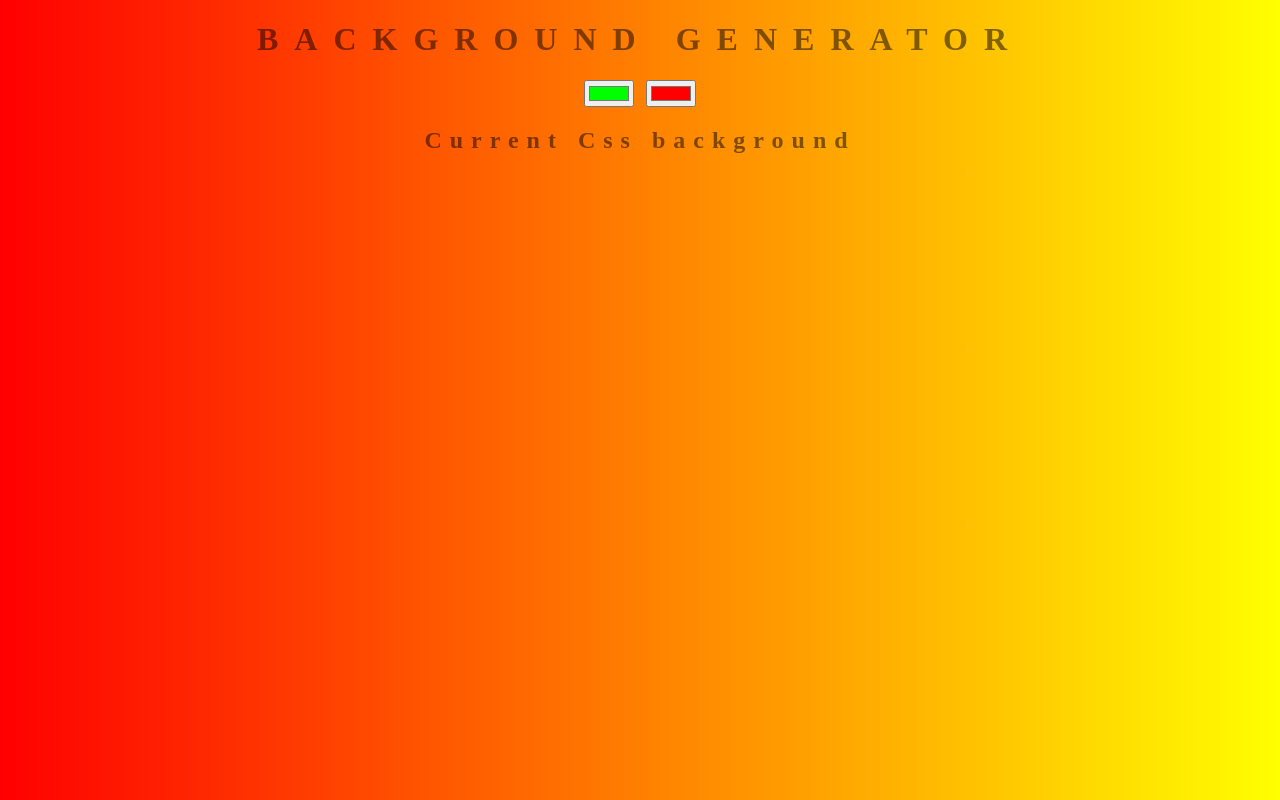
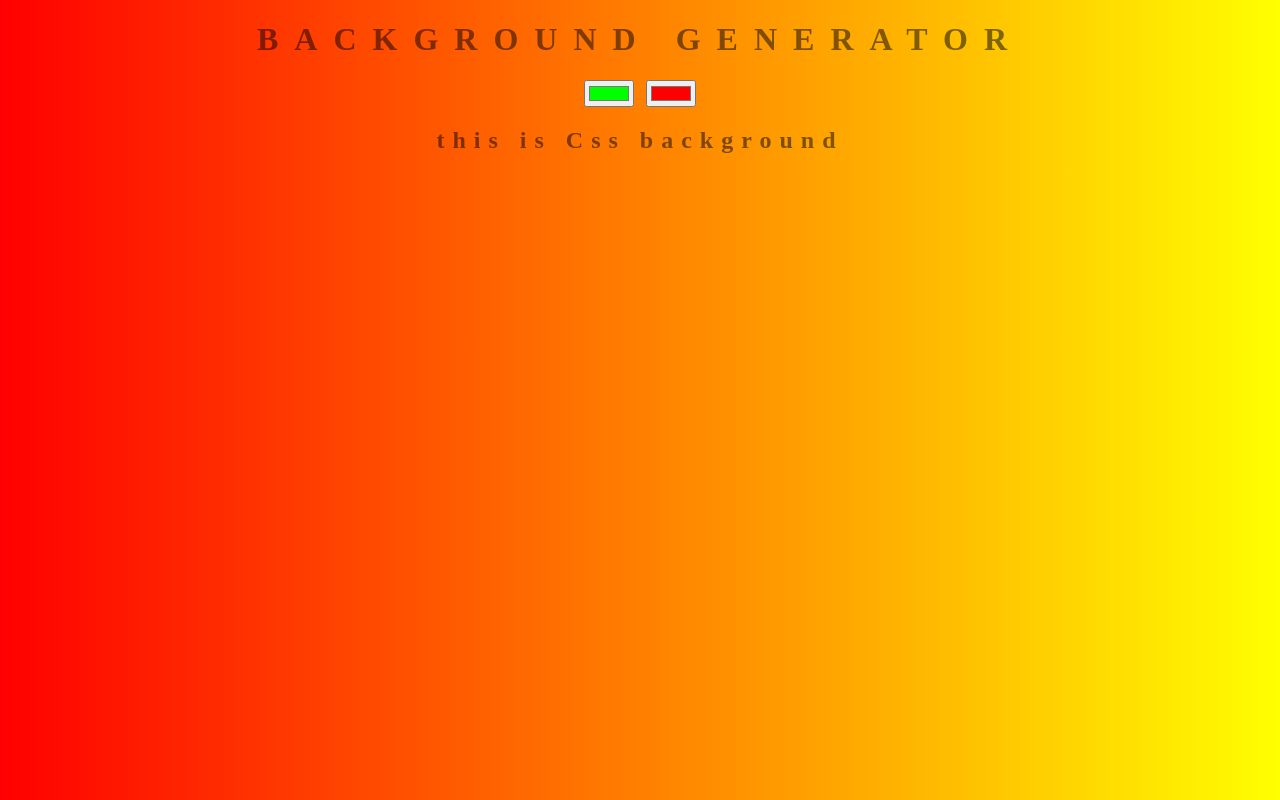
Before and after one commit to Pouya-A/paex, a plain HTML site: page backgroundgenerator.html in a window 1280 px wide. Drawn offline with Linux system fonts and the light colour scheme.

Commit message:
changing h2 tag text

```diff
--- a/backgroundgenerator.html
+++ b/backgroundgenerator.html
@@ -10,7 +10,7 @@
         <h1>BackGround Generator</h1>
         <input class="color1" type="color" name="color1" value="#00ff00">
         <input class="color2" type="color" name="color2" value="#ff0000">
-        <h2>Current Css background</h2>
+        <h2>this is  Css background</h2>
         <h3></h3>
 
         <script type="text/javascript" src="backgroundgenerator.js"></script>
```
